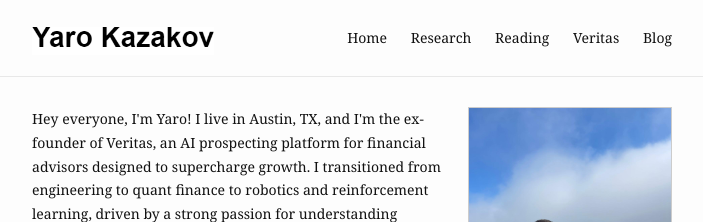
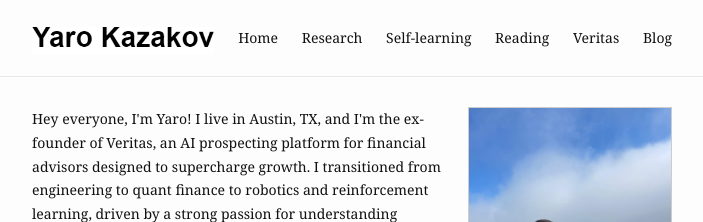
Before and after one commit to eliottvincent/bay, a Jekyll site: the page built from index.md, in a window 1280 px wide. Shown: the top 222 px of the page, without its empty margins (288-991 px from the left). Built offline with Jekyll 4.4.1, drawn with Linux system fonts in a browser that asks for light colours.

Commit message:
Update _config.yml

```diff
--- a/_config.yml
+++ b/_config.yml
@@ -12,6 +12,7 @@ header:
     - name: Home
       slug: /
     - name: Research
+    - name: Self-learning
     - name: Reading
     - name: Veritas
     - name: Blog
```
